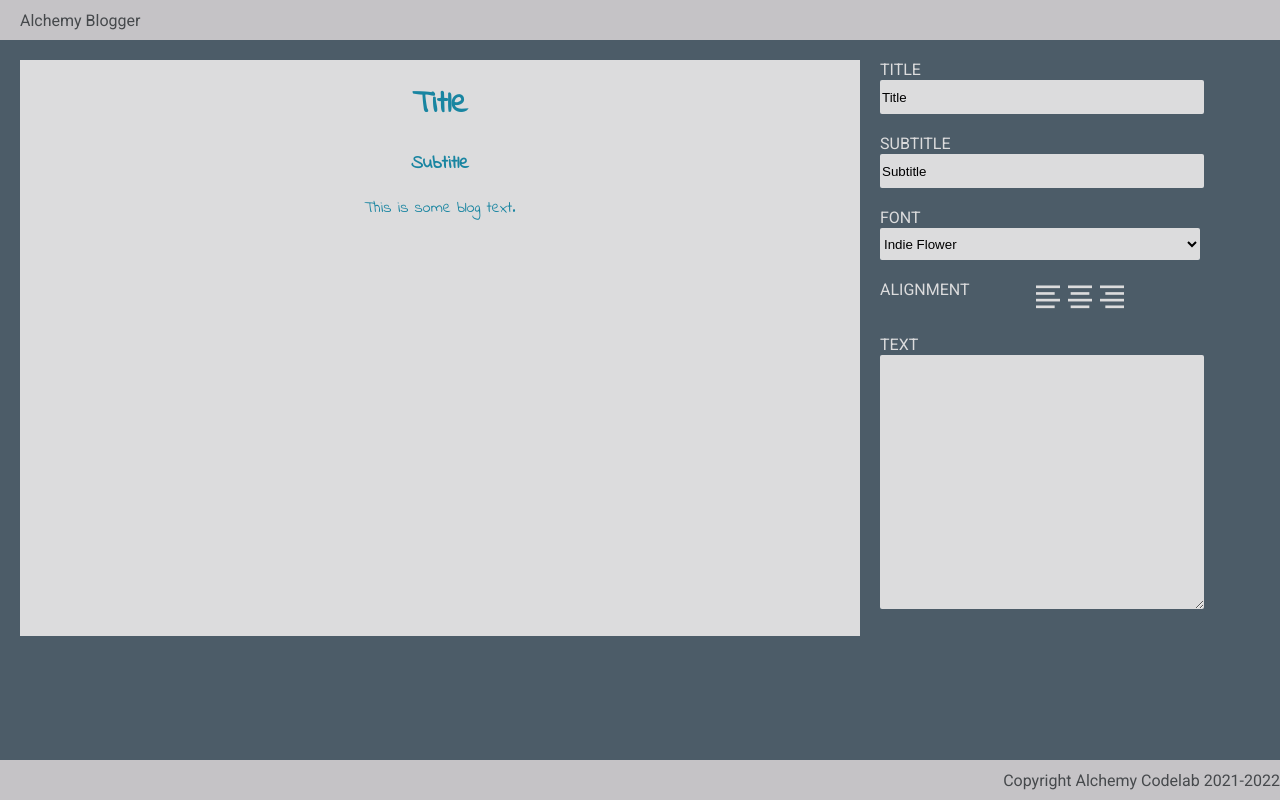
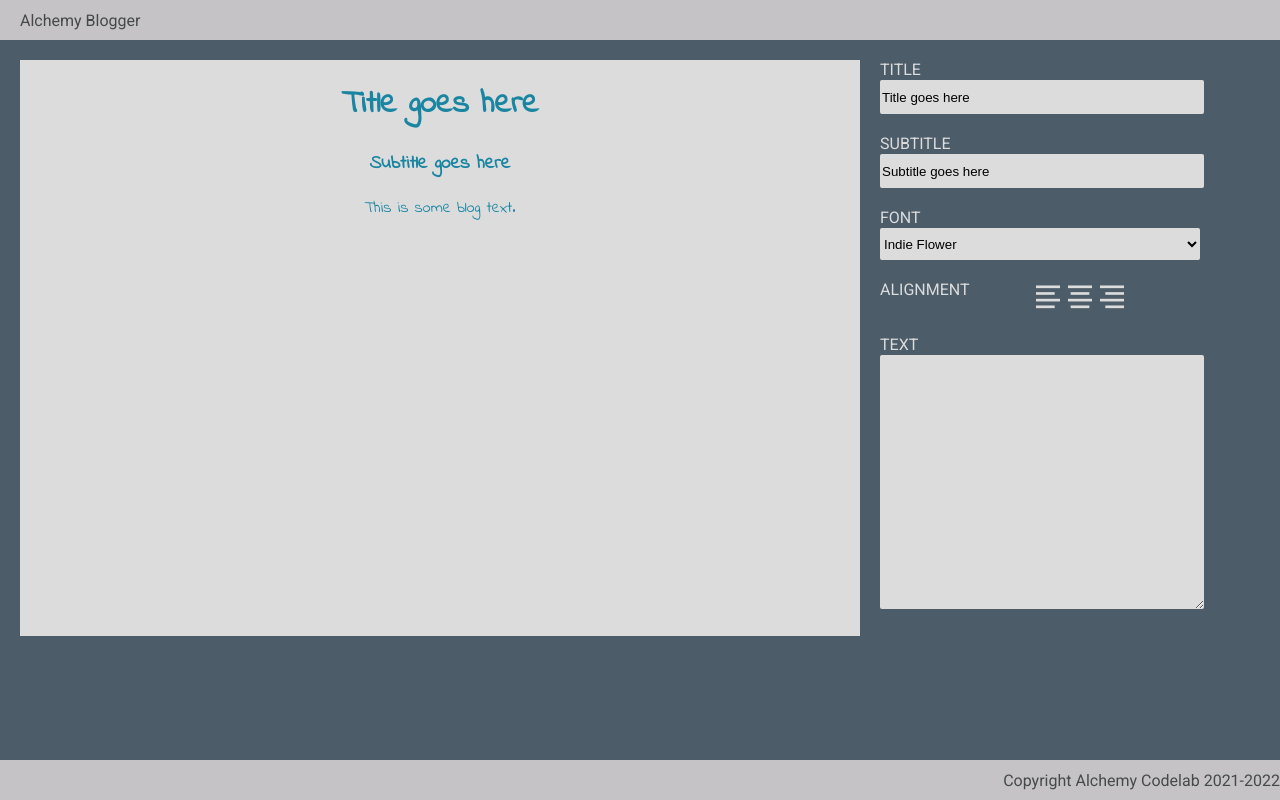
Before and after one commit to Jake-Doherty/react-blog-builder, a React (Create React App) app: page / in a window 1280 px wide. Built offline with nearby package versions, Linux system fonts and the light colour scheme; a web font is replaced by a local one.

Commit message:
-> text state var 2 pr & ed comps

```diff
--- a/src/components/Home/Home.js
+++ b/src/components/Home/Home.js
@@ -7,15 +7,16 @@ import { useState } from 'react';
 
 export default function Home() {
   // add useState calls here for title, subtitle, font, align, and text
-  const [title, setTitle] = useState('Title');
-  const [subTitle, setSubTitle] = useState('Subtitle');
+  const [title, setTitle] = useState('Title goes here');
+  const [subTitle, setSubTitle] = useState('Subtitle goes here');
   const [font, setFont] = useState('indie-flower');
   const [align, setAlign] = useState('center');
+  const [text, setText] = useState('');
 
   return (
     <main>
       {/* pass the state variables as props to the presentational components */}
-      <Preview title={title} subTitle={subTitle} font={font} align={align} />
+      <Preview title={title} subTitle={subTitle} font={font} align={align} text={text} />
       <Editor
         title={title}
         setTitle={setTitle}
@@ -24,6 +25,8 @@ export default function Home() {
         font={font}
         setFont={setFont}
         setAlign={setAlign}
+        text={text}
+        setText={setText}
       />
     </main>
   );
```
